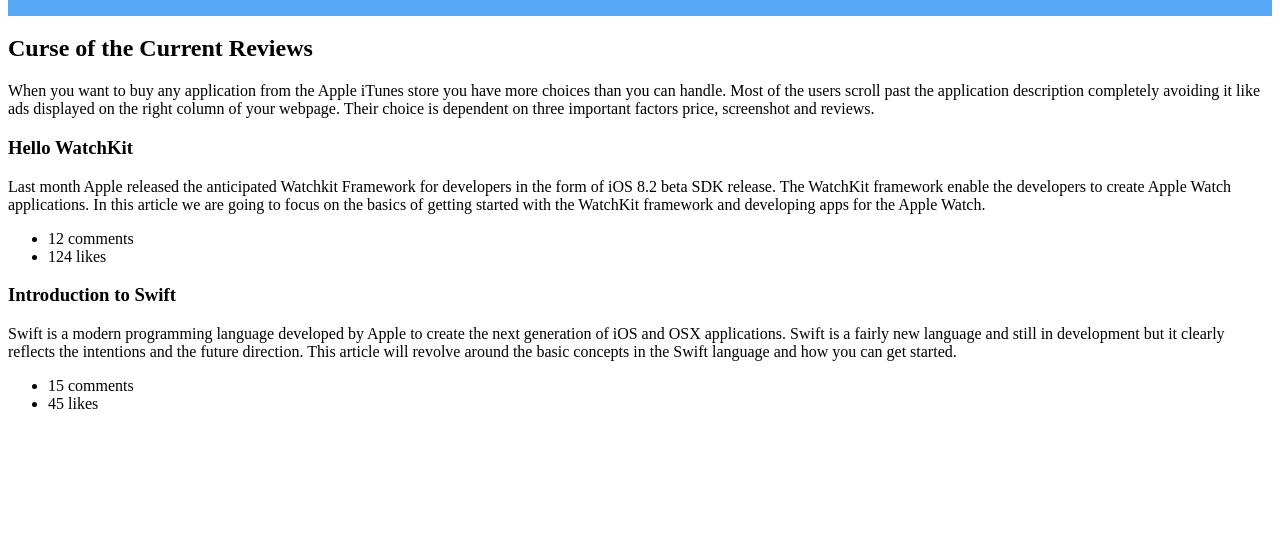
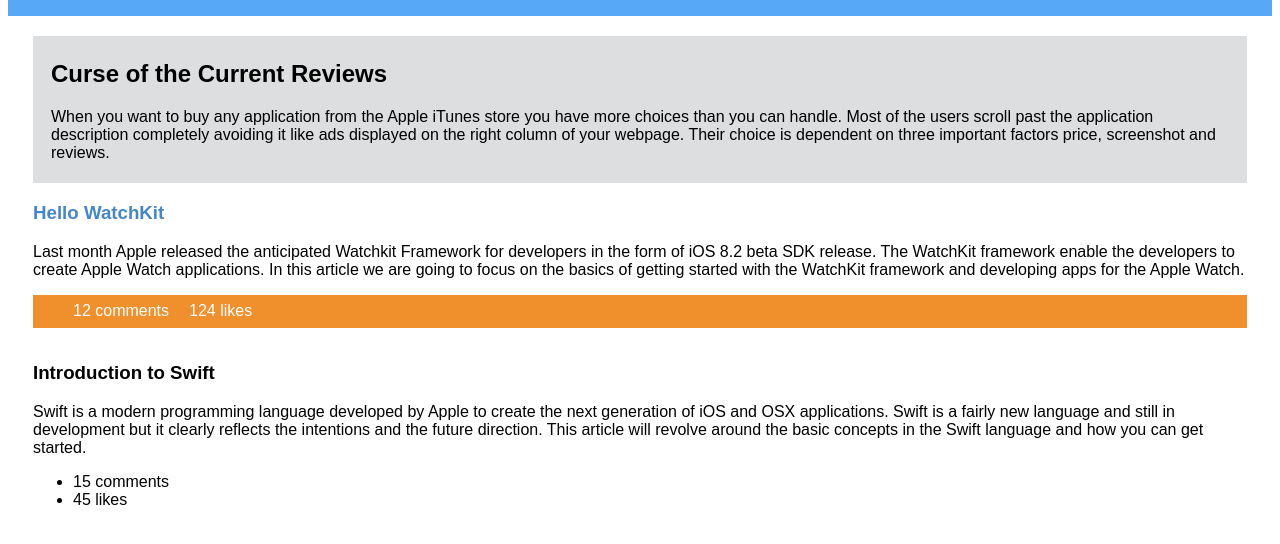
Before and after one commit to stall84/JS-DOM-Dynamic_Webpage, a plain HTML site: page index.html in a window 1280 px wide. Shown: the part 62-606 px from the top of the page. Drawn offline with Linux system fonts and the light colour scheme.

Commit message:
final commit/submission. I stopped short of styling the 2nd posts section because the methods I'm using are very verbose & I would just be repeating what I did in the 1st posts section.

```diff
--- a/js/script.js
+++ b/js/script.js
@@ -10,7 +10,7 @@
 // the closing </html>. This way the browser loads all the html DOM content before runnig the JS
 //*********************************************************************************************************/
 
-//document.addEventListener('DOMContentLoaded', function() {
+// -> document.addEventListener('DOMContentLoaded', function() {
 
 
     // create variable to grab container div (that's already present) in html body
@@ -20,7 +20,7 @@
 
     var header = document.createElement('header');
     var title = document.createElement('h1');
-    // commenting out.. originally from James approach var nav = document.createElement('nav');
+    // commenting out.. originally from James approach -> var nav = document.createElement('nav');
     var navList = document.createElement('ul');
     var li1 = document.createElement('li');
     var li2 = document.createElement('li');
@@ -32,7 +32,7 @@
     // James used this method below to inject the ul code directly into the nav variable.. It works, but now I'm
     // having trouble styling the individual list items .. can't find a way to target them with code..
     // commenting this method out for now
-    // nav.innerHTML = '<ul><li>Home</li><li>Categories</li></ul>';
+    // -> nav.innerHTML = '<ul><li>Home</li><li>Categories</li></ul>';
 
     // will add styling to header and nav below here
     // STRONG suspicion I'm doing this wrong having to verbosely write everything out like this
@@ -61,21 +61,46 @@
     // create variable to store the paragraph section of the hero section
     var heroPara = document.createElement('p');
     // set the content of newly created h2 heading element
-    // I wanted to change course by using createTextNode method instead of innerHTML. I'm seeing in various places during searches
-    // that TextNode is maybe prefered over innerHTML. But for simplicity will stick with the approach I started with
-    heroH2.innerHTML = "Curse of the Current Reviews";
+    // changing method to creating textnodes instead of using innerHTML
+    var heroH1 = document.createTextNode("Curse of the Current Reviews");
     // set content of the paragraph section of the hero section
-    heroPara.innerHTML = "When you want to buy any application from the Apple iTunes store you have more choices than you can handle. Most of the users scroll past the application description completely avoiding it like ads displayed on the right column of your webpage. Their choice is dependent on three important factors price, screenshot and reviews.";
+    var heroP1 = document.createTextNode("When you want to buy any application from the Apple iTunes store you have more choices than you can handle. Most of the users scroll past the application description completely avoiding it like ads displayed on the right column of your webpage. Their choice is dependent on three important factors price, screenshot and reviews.");
+
+    // styling for the hero section
+    main.style.display = 'flex';
+    main.style.fontFamily = 'Arial';
+    main.style.flexDirection = 'column';
+    main.style.margin = '20px 25px 20px 25px';
+    hero.style.backgroundColor = '#dddee0';
+    hero.style.padding = '5px 18px 5px 18px';
+
 
     // Build out all the components of the 1st posts section
     var posts1 = document.createElement('div');
     var postsH3 = document.createElement('h3');
     var pPara1 = document.createElement('p');
     var p1Footer = document.createElement('footer');
+    var footer1Ul = document.createElement('ul');
+    var footer1li1 = document.createElement('li');
+    var footer1li2 = document.createElement('li');
     // Fill out all the content of the 1st posts section
-    postsH3.innerHTML = "Hello WatchKit"
-    pPara1.innerHTML = "Last month Apple released the anticipated Watchkit Framework for developers in the form of iOS 8.2 beta SDK release. The WatchKit framework enable the developers to create Apple Watch applications. In this article we are going to focus on the basics of getting started with the WatchKit framework and developing apps for the Apple Watch.";
-    p1Footer.innerHTML = "<ul><li>12 comments</li><li>124 likes</li></ul>";
+    var postH1 = document.createTextNode("Hello WatchKit");
+    var postPara1 = document.createTextNode("Last month Apple released the anticipated Watchkit Framework for developers in the form of iOS 8.2 beta SDK release. The WatchKit framework enable the developers to create Apple Watch applications. In this article we are going to focus on the basics of getting started with the WatchKit framework and developing apps for the Apple Watch.");
+    // commenting this portion learned from James' attempt because I don't know how to target it to style it. Wondering if this method could be used though
+    // because it would save a ton of time and variables -> p1Footer.innerHTML = "<ul><li>12 comments</li><li>124 likes</li></ul>";
+    var ftr1Comts = document.createTextNode('12 comments');
+    var ftr1likes = document.createTextNode('124 likes');
+
+    // styling for 1st posts section
+    postsH3.style.color = '#4586cb'
+    footer1Ul.style.listStyle = 'none';
+    footer1Ul.style.color = 'white';
+    footer1Ul.style.height = '26px';
+    footer1Ul.style.paddingTop = '7px';
+    footer1Ul.style.backgroundColor = '#f0902d';
+    footer1li1.style.display = 'inline';
+    footer1li2.style.display = 'inline';
+    footer1li1.style.paddingRight = '20px';
 
     // Build out all the components of the 2nd posts section in same manner
     var posts2 = document.createElement('div');
@@ -108,13 +133,14 @@
     // append children to container wrapper to start moving the newly created elements in
     container.appendChild(main);
     main.appendChild(hero);
-    hero.appendChild(heroH2);
-    hero.appendChild(heroPara);
+    hero.appendChild(heroH2).appendChild(heroH1);
+    hero.appendChild(heroPara).appendChild(heroP1);
 
     main.appendChild(posts1);
-    posts1.appendChild(postsH3);
-    posts1.appendChild(pPara1);
-    posts1.appendChild(p1Footer);
+    posts1.appendChild(postsH3).appendChild(postH1);
+    posts1.appendChild(pPara1).appendChild(postPara1);
+    posts1.appendChild(footer1Ul).appendChild(footer1li1).appendChild(ftr1Comts);
+    footer1Ul.appendChild(footer1li2).appendChild(ftr1likes);
 
     main.appendChild(posts2);
     posts2.appendChild(posts2H3);
--- a/styles/index.css
+++ b/styles/index.css
@@ -1 +1,3 @@
 /* Specific styling for dynamic-webpage */
+
+/* not allowed. all styling has to be done through JS */
```
